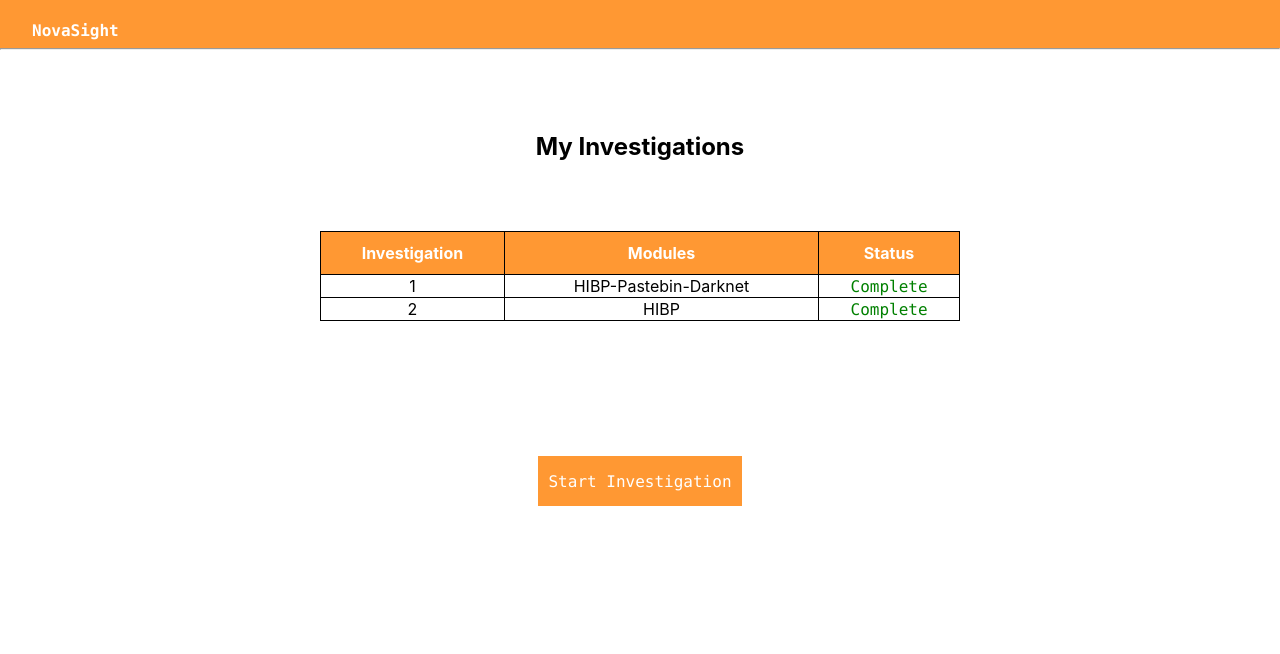
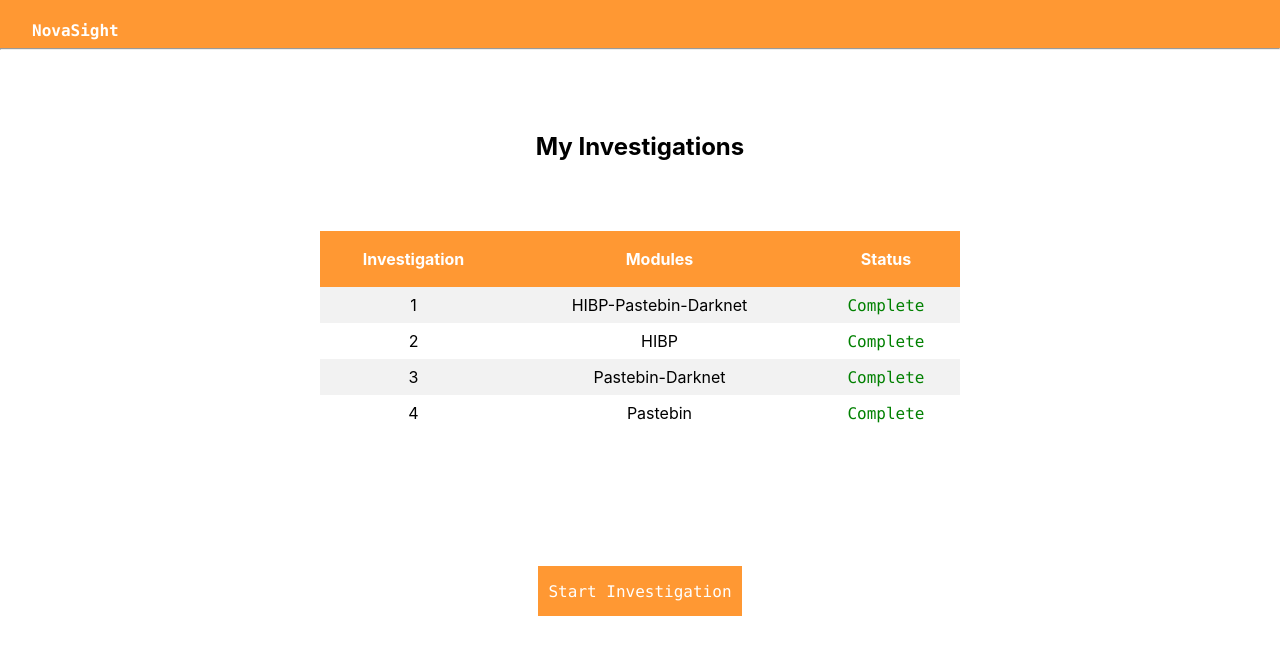
Before and after one commit to gmfoster/Capstone, a React (Create React App) app in the folder novasight_front/: page /myinvestigations in a window 1280 px wide. Shown: the top 654 px of the page. Built offline with nearby package versions, Linux system fonts and the light colour scheme.

Commit message:
Created css files for every page

```diff
--- /dev/null
+++ b/novasight_front/src/MyInvestigation.css
@@ -0,0 +1,29 @@
+
+
+  table.investigation_list{
+    width:50%;
+    margin:auto;
+    border-collapse:collapse;
+
+  }
+
+  table{
+      text-align:center;
+      border-collapse:collapse;
+  }
+
+  tr:nth-child(even){background-color: #f2f2f2}
+
+  th {
+    background-color: #FF9833;
+    color: white;
+    height:40px;
+  }
+
+  th, td {
+    padding: 8px;
+  }
+
+  code.status_link{
+    color:green;
+  }
--- a/novasight_front/src/MyInvestigations.js
+++ b/novasight_front/src/MyInvestigations.js
@@ -1,6 +1,7 @@
 import React, { Component } from 'react';
 import Link from './Link';
 import './App.css';
+import './MyInvestigation.css';
 
 
 
@@ -89,6 +90,14 @@ const MyInvestigations = () => (
         id:2,
         modules:"HIBP",
         status:"Complete"
+    },{
+        id:3,
+        modules:"Pastebin-Darknet",
+        status:"Complete"
+    },{
+        id:4,
+        modules:"Pastebin",
+        status:"Complete"
     }
   ];
 
--- a/novasight_front/src/index.css
+++ b/novasight_front/src/index.css
@@ -23,27 +23,7 @@ div.centered_div {
 
 }
 
-table.investigation_list{
-  width:50%;
-  align:center;
-  margin:auto;
 
-}
-
-table, th, td {
-  border: 1px solid black;
-}
-
-table{
-    text-align:center;
-    border-collapse:collapse;
-}
-
-th {
-  background-color: #FF9833;
-  color: white;
-  height:40px;
-}
 
 a.button {
   background-color: #FF6600;
@@ -60,14 +40,14 @@ label {
 
   width:100%;
   text-align: left;
-  align:left;
+
 
 }
 
 div.padded {
   padding-top: 50px;
   padding-bottom: 50px;
-  align:center;
+
   text-align: center;
 }
 
@@ -91,14 +71,12 @@ h3.results{
 div.left{
   background-color:red;
   width:25%;
-  align:left;
   height:100%;
 }
 
 div.right{
   background-color:red;
   width:25%;
-  align:right;
   margin:auto;
   height:100%;
 }
@@ -167,7 +145,13 @@ div.navigation_header{
 a.undecorated{
   margin:auto;
   text-decoration:none;
+}
 
+
+
+code.button_link{
+  margin:auto;
+  color:white;
 
 }
 
@@ -180,13 +164,3 @@ div.button_link{
   padding-right:10px;
   display:inline;
 }
-
-code.button_link{
-  margin:auto;
-  color:white;
-
-}
-
-code.status_link{
-  color:green;
-}
```
Also changed, not shown: novasight_front/src/InvestigationProgress.css (added), novasight_front/src/InvestigationResults.css (added).
